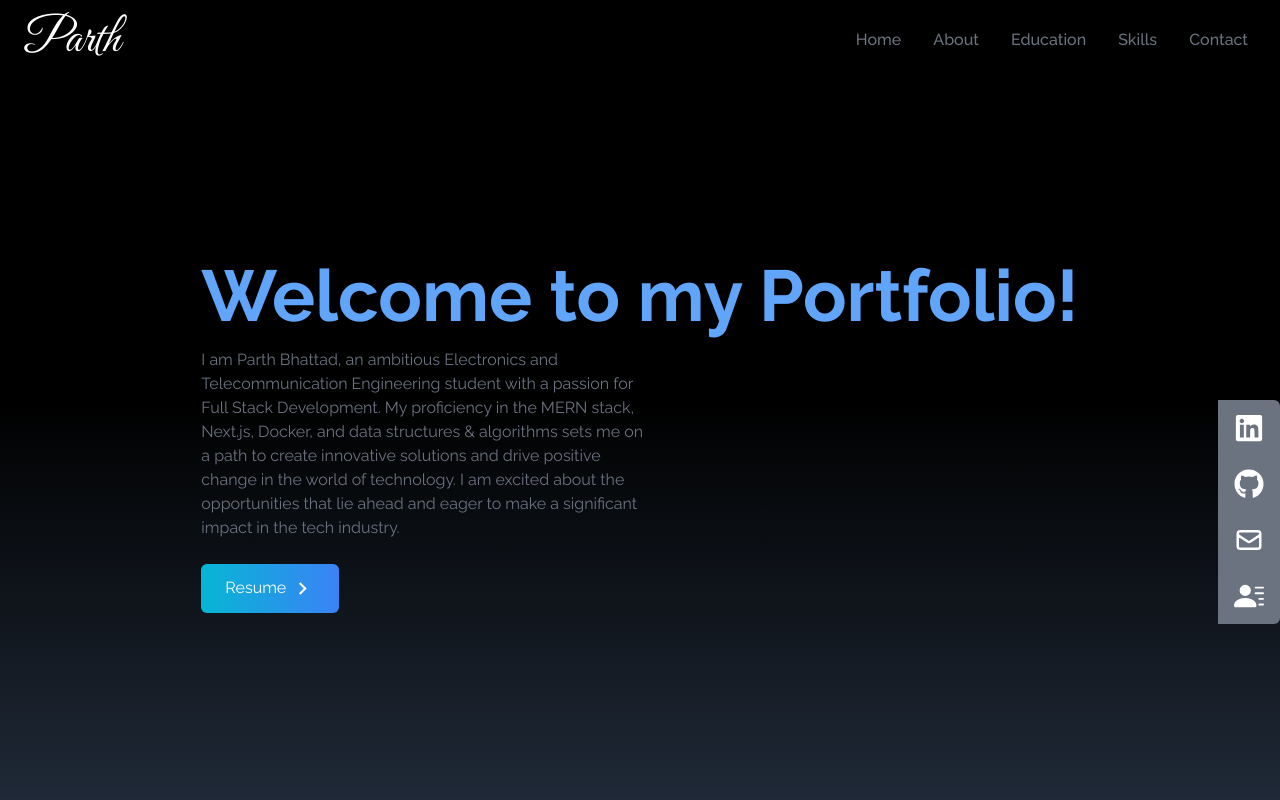
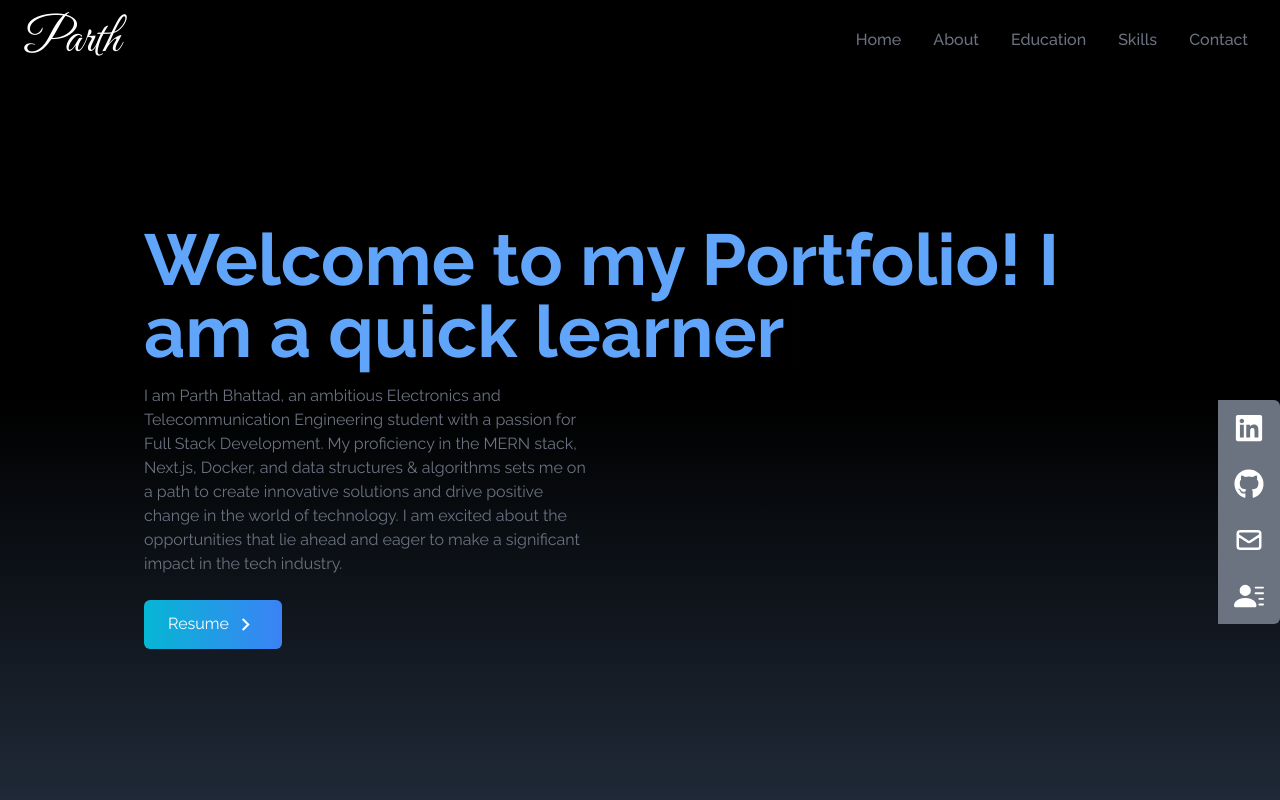
Before and after one commit to parthbhattad20/portfolio, a React (Create React App) app: page / in a window 1280 px wide. Shown: the top 800 px of the page. Built offline with nearby package versions, Linux system fonts and the light colour scheme.

Commit message:
typewriter

```diff
--- a/package.json
+++ b/package.json
@@ -14,7 +14,7 @@
     "react-icons": "^4.10.1",
     "react-scripts": "5.0.1",
     "react-scroll": "^1.8.9",
-
+    "react-simple-typewriter": "^5.0.1",
     "web-vitals": "^2.1.4"
   },
   "scripts": {
--- a/src/components/Home.jsx
+++ b/src/components/Home.jsx
@@ -2,7 +2,7 @@ import React from "react";
 
 import { MdOutlineKeyboardArrowRight } from "react-icons/md";
 
-
+import { Typewriter } from "react-simple-typewriter";
 
 const Home = () => {
     return (
@@ -13,10 +13,29 @@ const Home = () => {
             <div className="max-w-screen-lg mx-auto flex flex-col items-center justify-center h-full px-4 md:flex-row">
                 <div className="flex flex-col justify-center h-full mt-0">
                     <h2 className="text-4xl sm:text-7xl font-bold text-blue-400 mt-20">
-                        Welcome to my Portfolio!
+                        Welcome to my Portfolio! I am a {" "}
+                        <span>
+                            <Typewriter
+                                words={["student.", "developer.", "quick learner."]}
+                                loop={100}
+                                cursor
+                                cursorStyle="|"
+                                typeSpeed={70}
+                                deleteSpeed={50}
+                                delaySpeed={1000}
+
+                            />
+                        </span>
                     </h2>
                     <p className="text-gray-500 py-4 max-w-md">
-                    I am Parth Bhattad, an ambitious Electronics and Telecommunication Engineering student with a passion for Full Stack Development. My proficiency in the MERN stack, Next.js, Docker, and data structures & algorithms sets me on a path to create innovative solutions and drive positive change in the world of technology. I am excited about the opportunities that lie ahead and eager to make a significant impact in the tech industry.
+                        I am Parth Bhattad, an ambitious Electronics and
+                        Telecommunication Engineering student with a passion for
+                        Full Stack Development. My proficiency in the MERN
+                        stack, Next.js, Docker, and data structures & algorithms
+                        sets me on a path to create innovative solutions and
+                        drive positive change in the world of technology. I am
+                        excited about the opportunities that lie ahead and eager
+                        to make a significant impact in the tech industry.
                     </p>
 
                     <div>
```
Also changed, not shown: 1 other file (tests, documents, lock files or other folders). Lines whose indentation alone changed are shown as unchanged.
